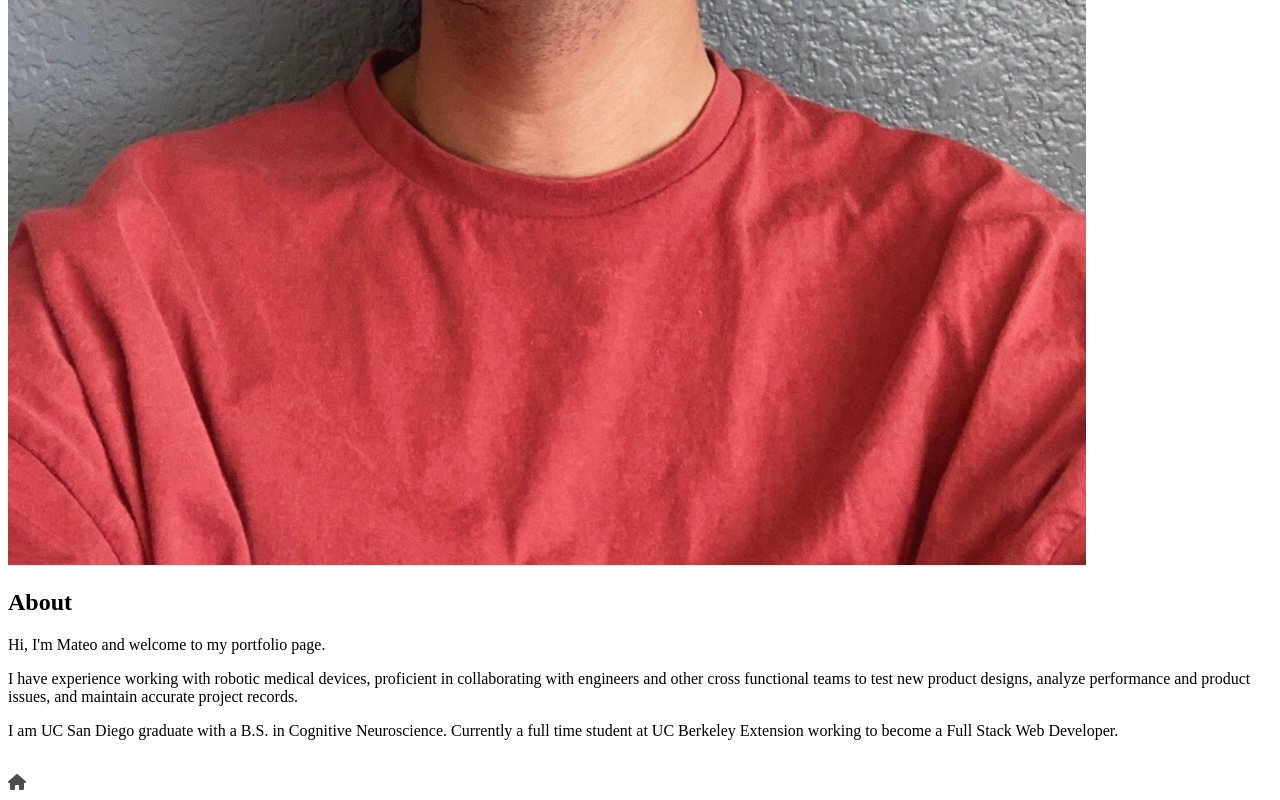
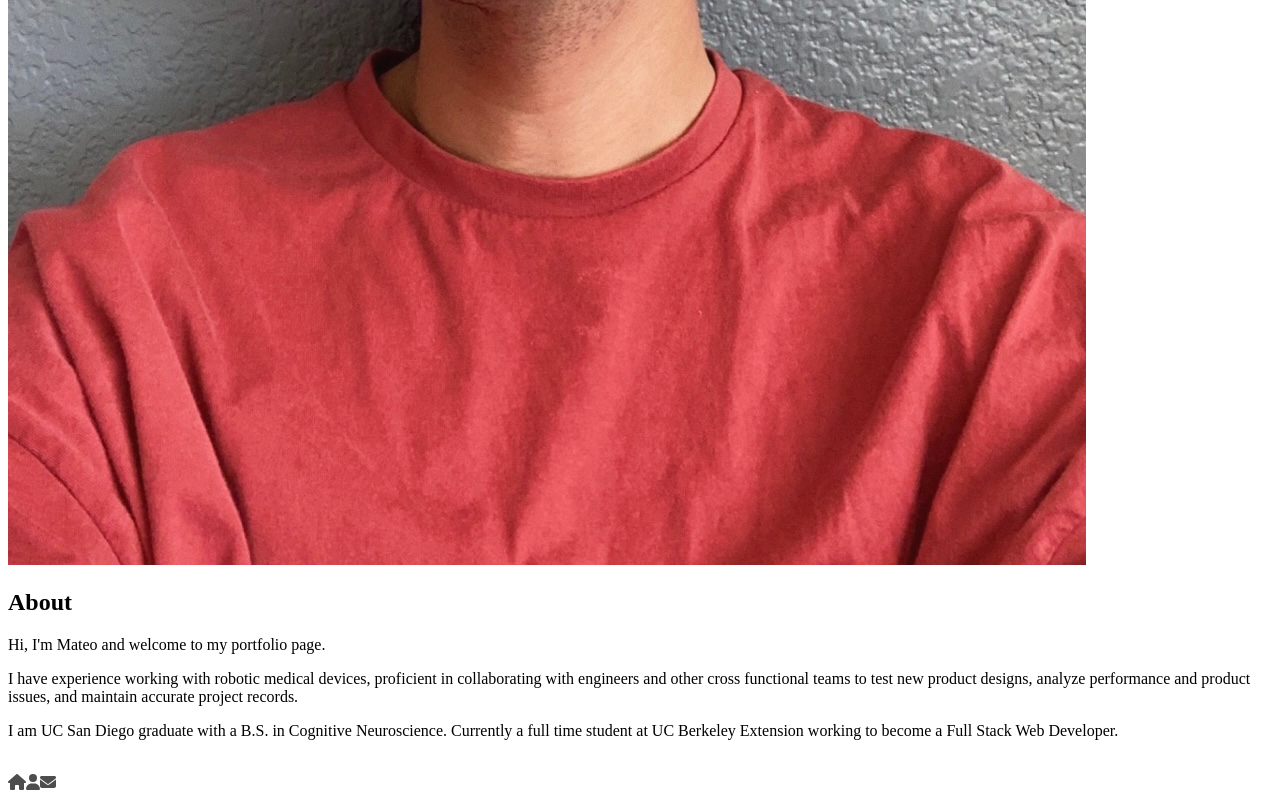
Before and after one commit to mateonav98/react-portfolio, a React (Create React App) app in the folder react-portfolio/: page / in a window 1280 px wide. Shown: the part 1078-1878 px from the top of the page. Built offline with nearby package versions, Linux system fonts and the light colour scheme.

Commit message:
add other icons

```diff
--- a/react-portfolio/src/components/Sidebar/index.js
+++ b/react-portfolio/src/components/Sidebar/index.js
@@ -1,7 +1,7 @@
 import './index.scss'
 import {Link, NavLink} from "react-router-dom"
 import { FontAwesomeIcon } from '@fortawesome/react-fontawesome'
-import { faHome } from '@fortawesome/free-solid-svg-icons'
+import { faEnvelope, faHome, faUser } from '@fortawesome/free-solid-svg-icons'
 
 const Sidebar = () => {
   return (
@@ -12,6 +12,12 @@ const Sidebar = () => {
             <NavLink exact="true" activeclasname='active' to='/'>
                 <FontAwesomeIcon icon={faHome} color="#4d4d4e" />
             </NavLink>
+            <NavLink exact="true" activeclasname='active' classname='about-link' to='/about'>
+                <FontAwesomeIcon icon={faUser} color="#4d4d4e" />
+            </NavLink>
+            <NavLink exact="true" activeclasname='active' classname='contact-link' to='/contact'>
+                <FontAwesomeIcon icon={faEnvelope} color="#4d4d4e" />
+            </NavLink>
         </nav>
     </div>
   )
```
